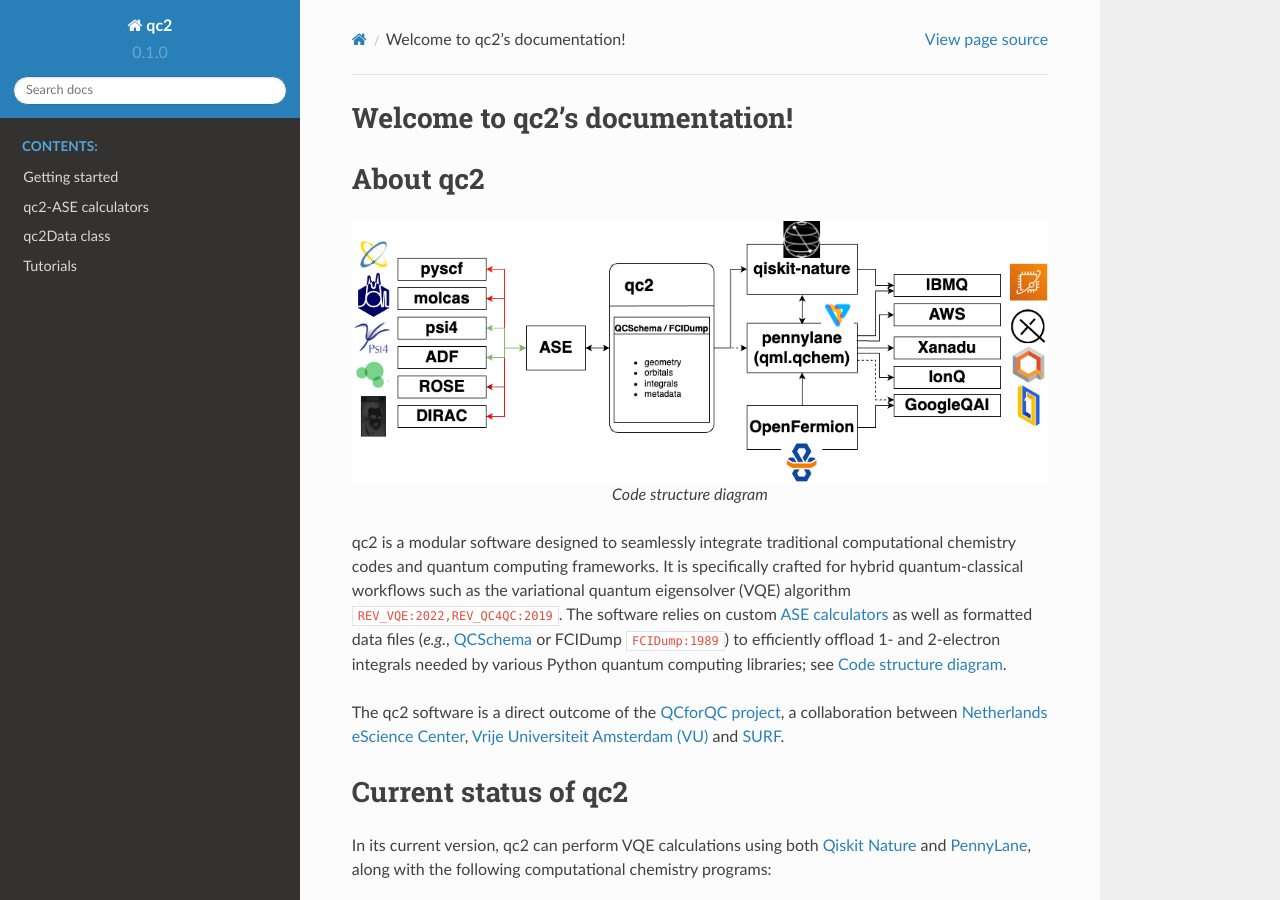
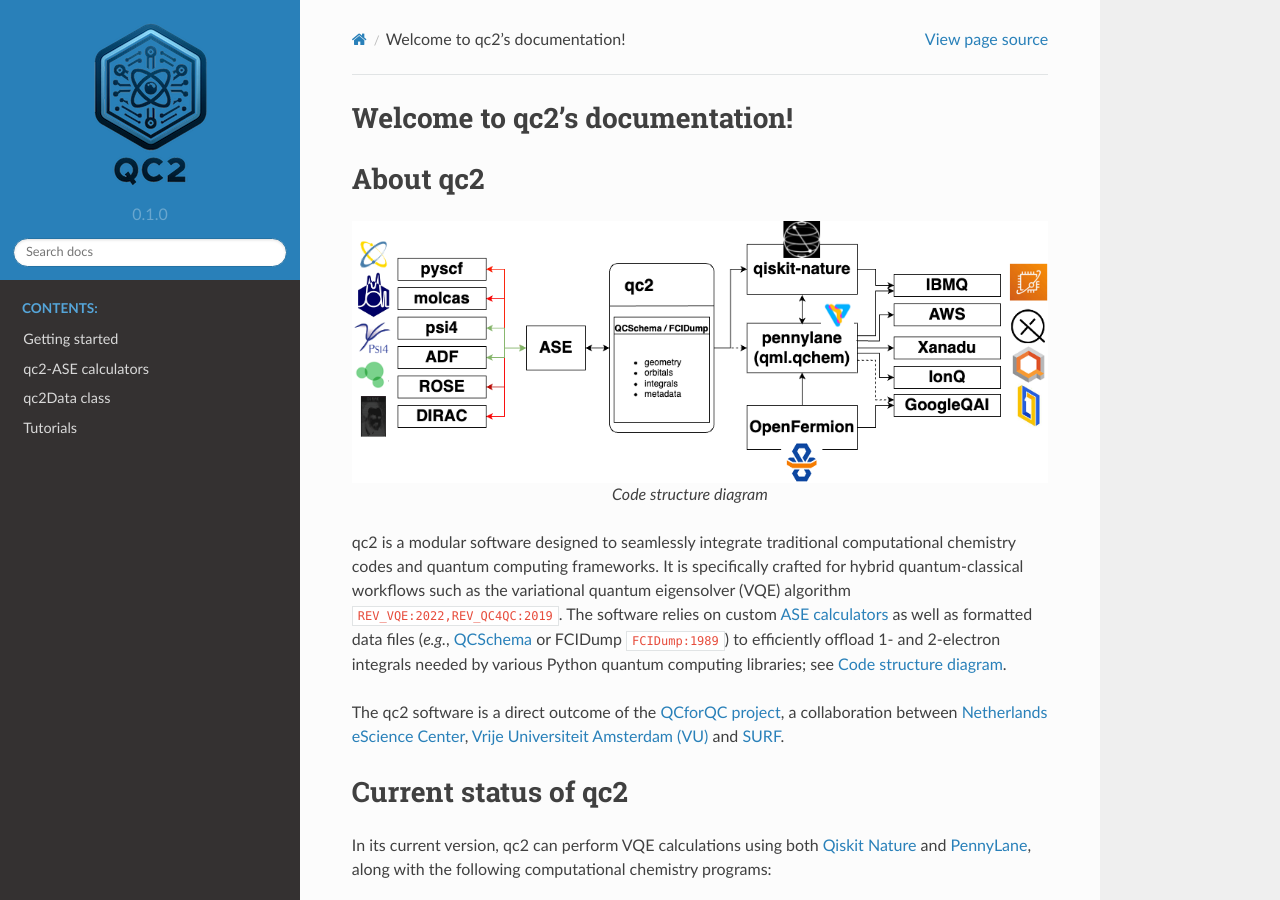
Before and after one commit to qc2nl/qc2, a Sphinx documentation site: the page built from docs/index.rst, in a window 1280 px wide and 900 px high. Built offline with Sphinx 7.4.7 and the Read the Docs theme 2.0.0, drawn with Linux system fonts in a browser that asks for light colours; cross-references to code outside the pages are shown as plain code.

Commit message:
Added previsory logo

```diff
--- a/docs/conf.py
+++ b/docs/conf.py
@@ -75,6 +75,11 @@
 # a list of builtin themes.
 #
 html_theme = "sphinx_rtd_theme"
+html_logo = "red_trans_back_qc2_logo.png"
+html_theme_options = {
+    'logo_only': True,
+    'display_version': True,
+}
 
 # Theme options are theme-specific and customize the look and feel of a theme
 # further.  For a list of options available for each theme, see the
```
Also changed, not shown: docs/red_trans_back_qc2_logo.png (added).
